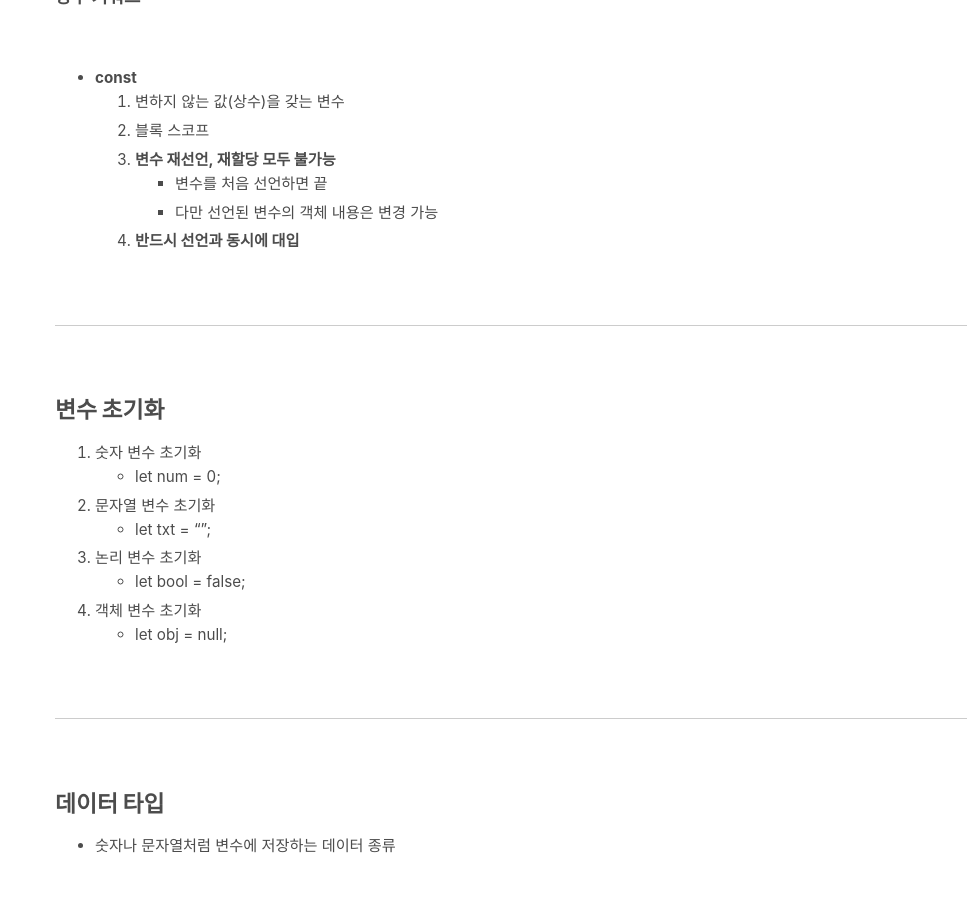
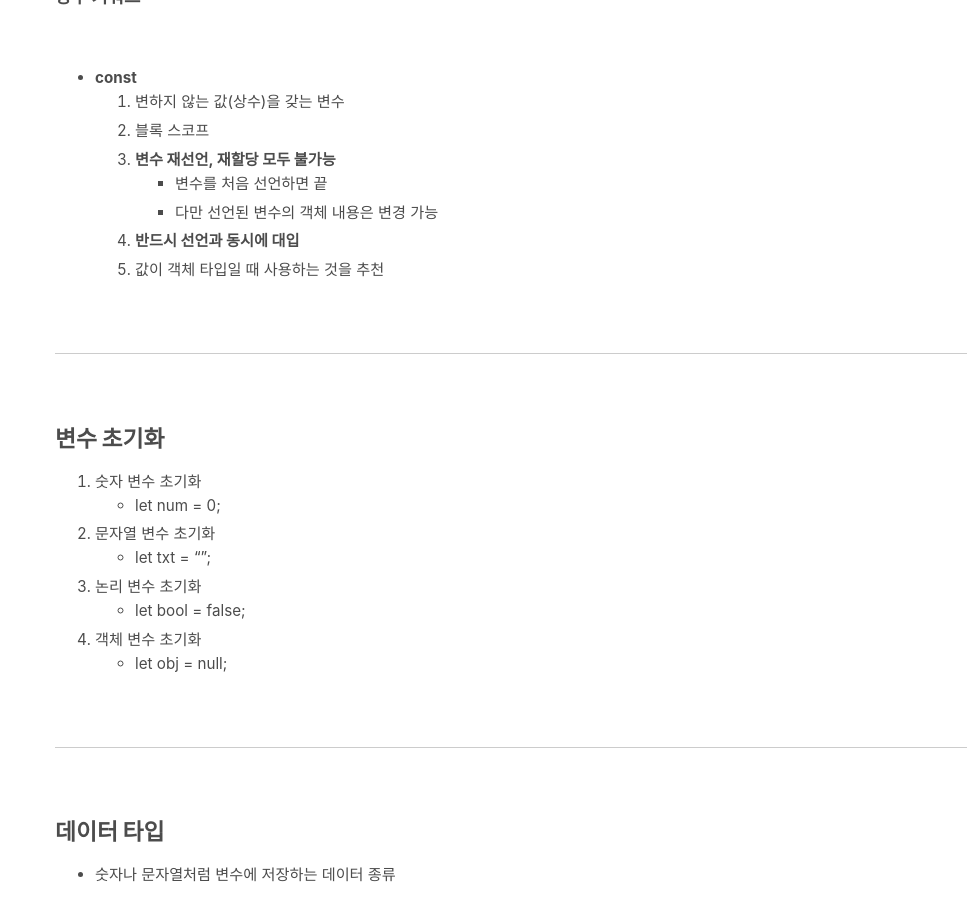
Before and after one commit to absolutelyfullycapable/absolutelyfullycapable.github.io, a Jekyll site: the page built from _posts/2020-09-01-javascript-변수와-데이터타입.md, in a window 1280 px wide and 900 px high, scrolled down 4269 px. Shown: the whole window, without its empty margins (305-1280 px from the left). Built offline with Jekyll 4.4.1, drawn with Linux system fonts in a browser that asks for light colours.

Commit message:
Update 2020-09-01-javascript-변수와-데이터타입.md

```diff
--- a/_posts/2020-09-01-javascript-변수와-데이터타입.md
+++ b/_posts/2020-09-01-javascript-변수와-데이터타입.md
@@ -177,6 +177,7 @@ comments: true
 		- 변수를 처음 선언하면 끝
 		- 다만 선언된 변수의 객체 내용은 변경 가능
 	4. **반드시 선언과 동시에 대입**
+	5. 값이 객체 타입일 때 사용하는 것을 추천
 
 <br>
 - - -
```
